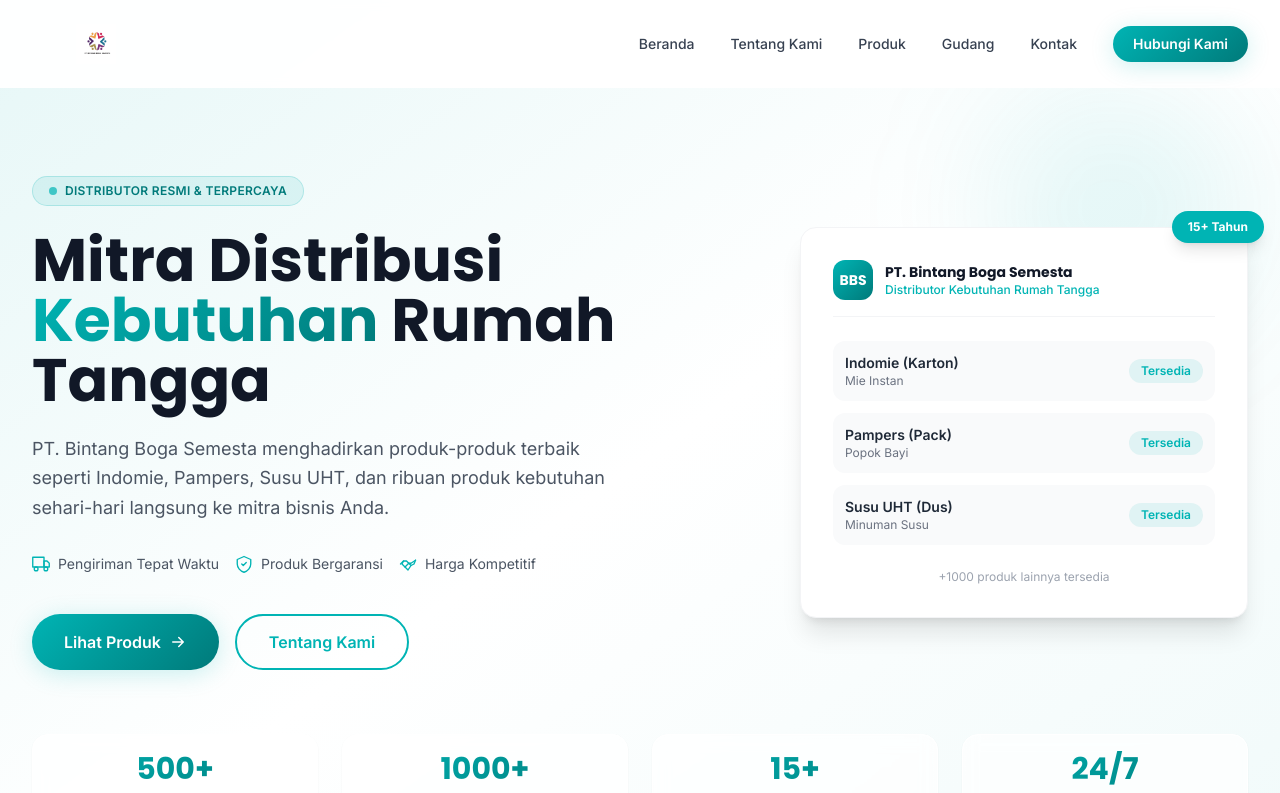
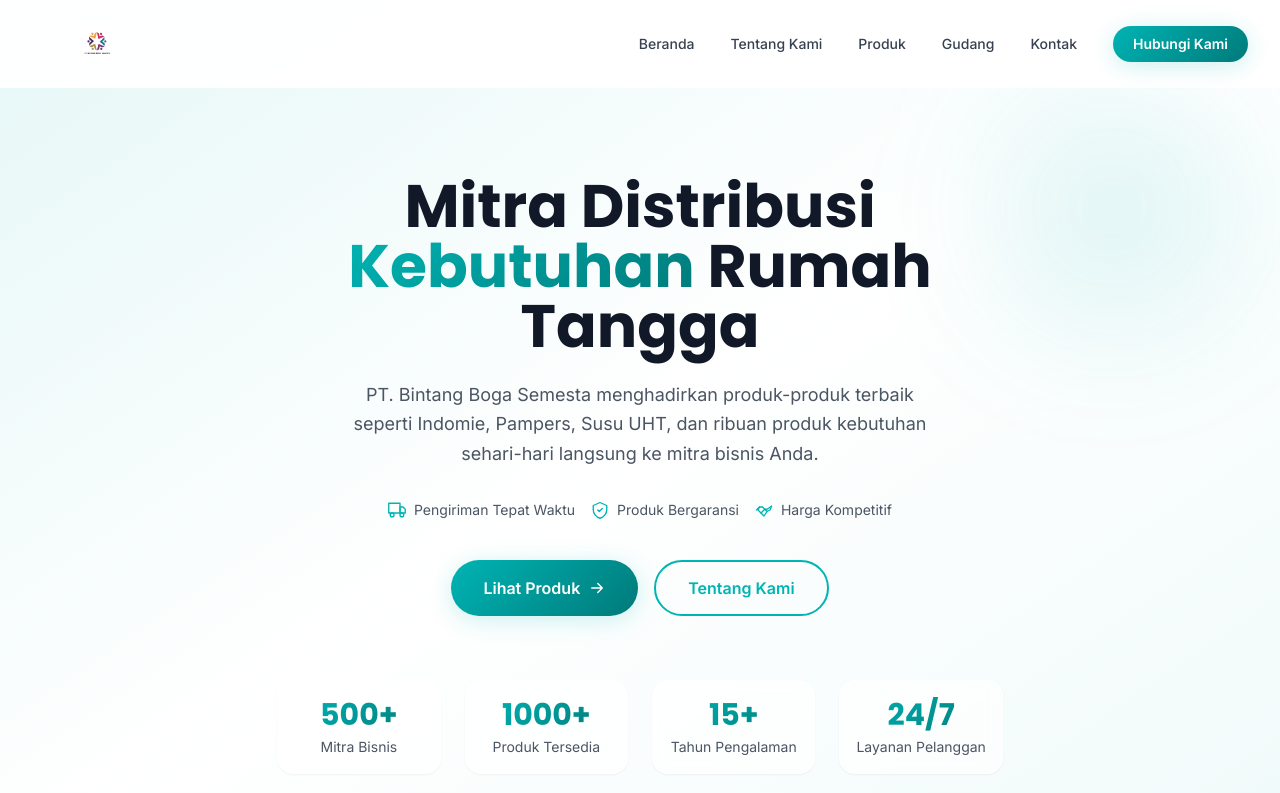
Before and after one commit to michael111103/bintangbogasemesta, a Next.js app: page / in a window 1280 px wide. Shown: the top 793 px of the page. Built offline with nearby package versions, Linux system fonts and the light colour scheme.

Commit message:
Update HeroSection.tsx

```diff
--- a/src/components/HeroSection.tsx
+++ b/src/components/HeroSection.tsx
@@ -23,31 +23,23 @@
       <div className="absolute bottom-20 left-10 w-48 h-48 rounded-full bg-[#00B4B4]/8 blur-2xl z-0" />
 
       <div className="relative z-10 max-w-7xl mx-auto px-4 sm:px-6 lg:px-8 py-16 lg:py-24">
-        <div className="grid grid-cols-1 lg:grid-cols-2 gap-12 items-center">
-          {/* Left: Content */}
-          <div>
-            {/* Badge */}
-            <div className="inline-flex items-center gap-2 px-4 py-1.5 bg-[#00B4B4]/10 border border-[#00B4B4]/20 rounded-full mb-6">
-              <div className="w-2 h-2 rounded-full bg-[#00B4B4] animate-pulse" />
-              <span className="text-[#007a7a] text-xs font-semibold tracking-wide uppercase">
-                Distributor Resmi &amp; Terpercaya
-              </span>
-            </div>
-
+        <div className="flex items-center justify-center">
+          {/* Content - centered */}
+          <div className="max-w-2xl text-center">
             <h1 className="text-4xl sm:text-5xl lg:text-6xl font-bold font-display text-gray-900 leading-tight mb-6">
               Mitra Distribusi{" "}
               <span className="text-gradient">Kebutuhan</span>{" "}
               Rumah Tangga
             </h1>
 
-            <p className="text-gray-600 text-lg leading-relaxed mb-8 max-w-xl">
+            <p className="text-gray-600 text-lg leading-relaxed mb-8 max-w-xl mx-auto">
               PT. Bintang Boga Semesta menghadirkan produk-produk terbaik seperti
               Indomie, Pampers, Susu UHT, dan ribuan produk kebutuhan sehari-hari
               langsung ke mitra bisnis Anda.
             </p>
 
             {/* Value props */}
-            <div className="flex flex-col sm:flex-row gap-4 mb-10">
+            <div className="flex flex-col sm:flex-row gap-4 mb-10 justify-center">
               <div className="flex items-center gap-2 text-sm text-gray-600">
                 <IconTruck size={18} color="#00B4B4" />
                 <span>Pengiriman Tepat Waktu</span>
@@ -63,7 +55,7 @@
             </div>
 
             {/* CTA Buttons */}
-            <div className="flex flex-col sm:flex-row gap-4">
+            <div className="flex flex-col sm:flex-row gap-4 justify-center">
               <Link
                 href="#produk"
                 className="inline-flex items-center justify-center gap-2 px-8 py-3.5 bg-teal-gradient text-white font-semibold rounded-full hover:opacity-90 transition-all duration-200 shadow-teal group"
@@ -77,53 +69,6 @@
               >
                 Tentang Kami
               </Link>
-            </div>
-          </div>
-
-          {/* Right: Visual card */}
-          <div className="flex justify-center lg:justify-end">
-            <div className="relative w-full max-w-sm lg:max-w-md">
-              {/* Main card */}
-              <div className="bg-white rounded-2xl shadow-xl border border-gray-100 p-6 lg:p-8">
-                {/* Header card */}
-                <div className="flex items-center gap-3 mb-6 pb-4 border-b border-gray-100">
-                  <div className="w-10 h-10 rounded-xl bg-teal-gradient flex items-center justify-center">
-                    <span className="text-white font-bold text-sm font-display">BBS</span>
-                  </div>
-                  <div>
-                    <p className="font-bold text-gray-900 text-sm font-display">PT. Bintang Boga Semesta</p>
-                    <p className="text-[#00B4B4] text-xs font-medium">Distributor Kebutuhan Rumah Tangga</p>
-                  </div>
-                </div>
-
-                {/* Product preview */}
-                <div className="space-y-3 mb-6">
-                  {[
-                    { name: "Indomie (Karton)", category: "Mie Instan", stock: "Tersedia" },
-                    { name: "Pampers (Pack)", category: "Popok Bayi", stock: "Tersedia" },
-                    { name: "Susu UHT (Dus)", category: "Minuman Susu", stock: "Tersedia" },
-                  ].map((item, i) => (
-                    <div key={i} className="flex items-center justify-between p-3 bg-gray-50 rounded-xl">
-                      <div>
-                        <p className="font-semibold text-gray-800 text-sm">{item.name}</p>
-                        <p className="text-gray-500 text-xs">{item.category}</p>
-                      </div>
-                      <span className="text-xs font-semibold text-[#00B4B4] bg-[#00B4B4]/10 px-3 py-1 rounded-full">
-                        {item.stock}
-                      </span>
-                    </div>
-                  ))}
-                </div>
-
-                <div className="text-center">
-                  <p className="text-xs text-gray-400">+1000 produk lainnya tersedia</p>
-                </div>
-              </div>
-
-              {/* Floating badge */}
-              <div className="absolute -top-4 -right-4 bg-[#00B4B4] text-white px-4 py-2 rounded-full text-xs font-bold shadow-lg">
-                15+ Tahun
-              </div>
             </div>
           </div>
         </div>
```
